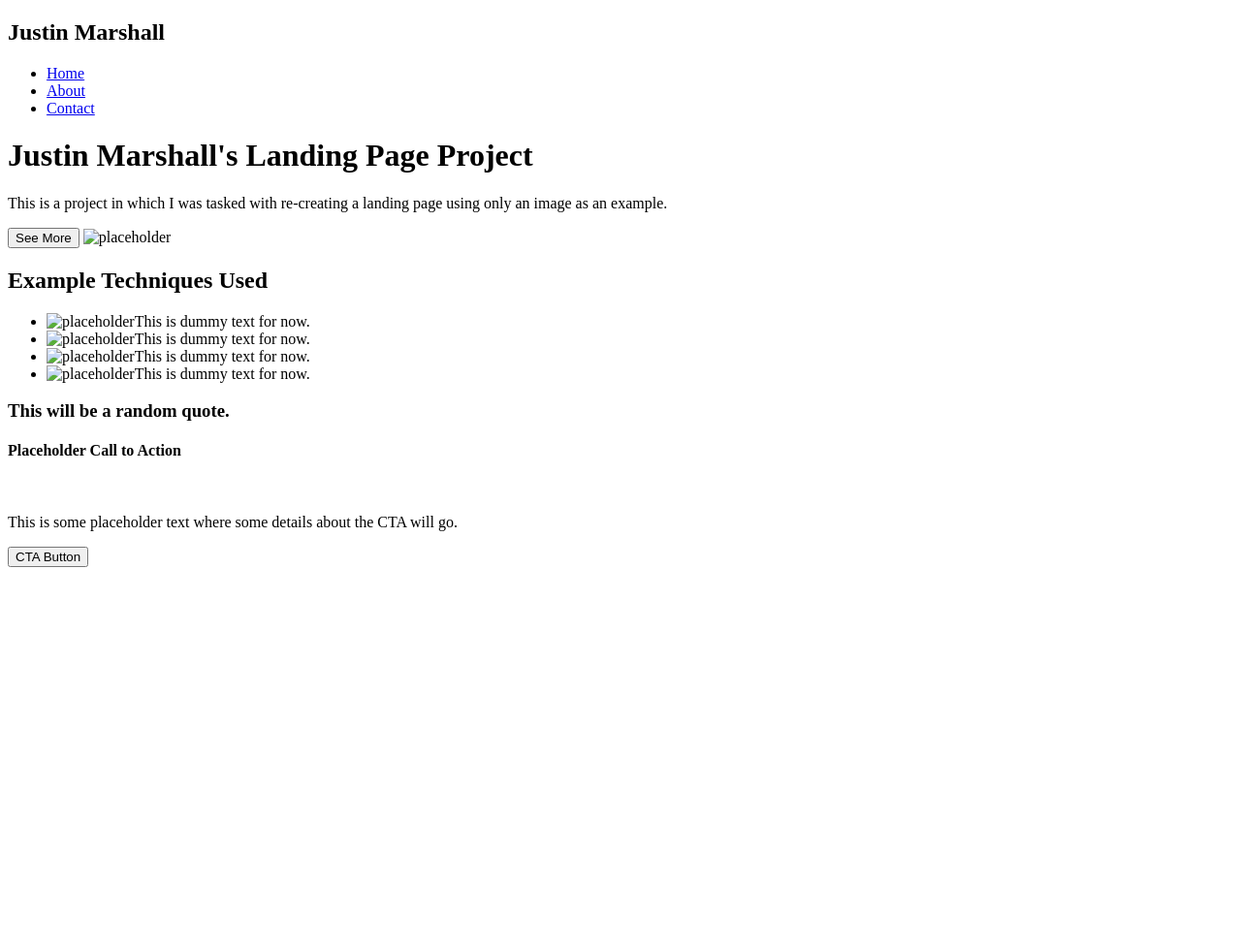
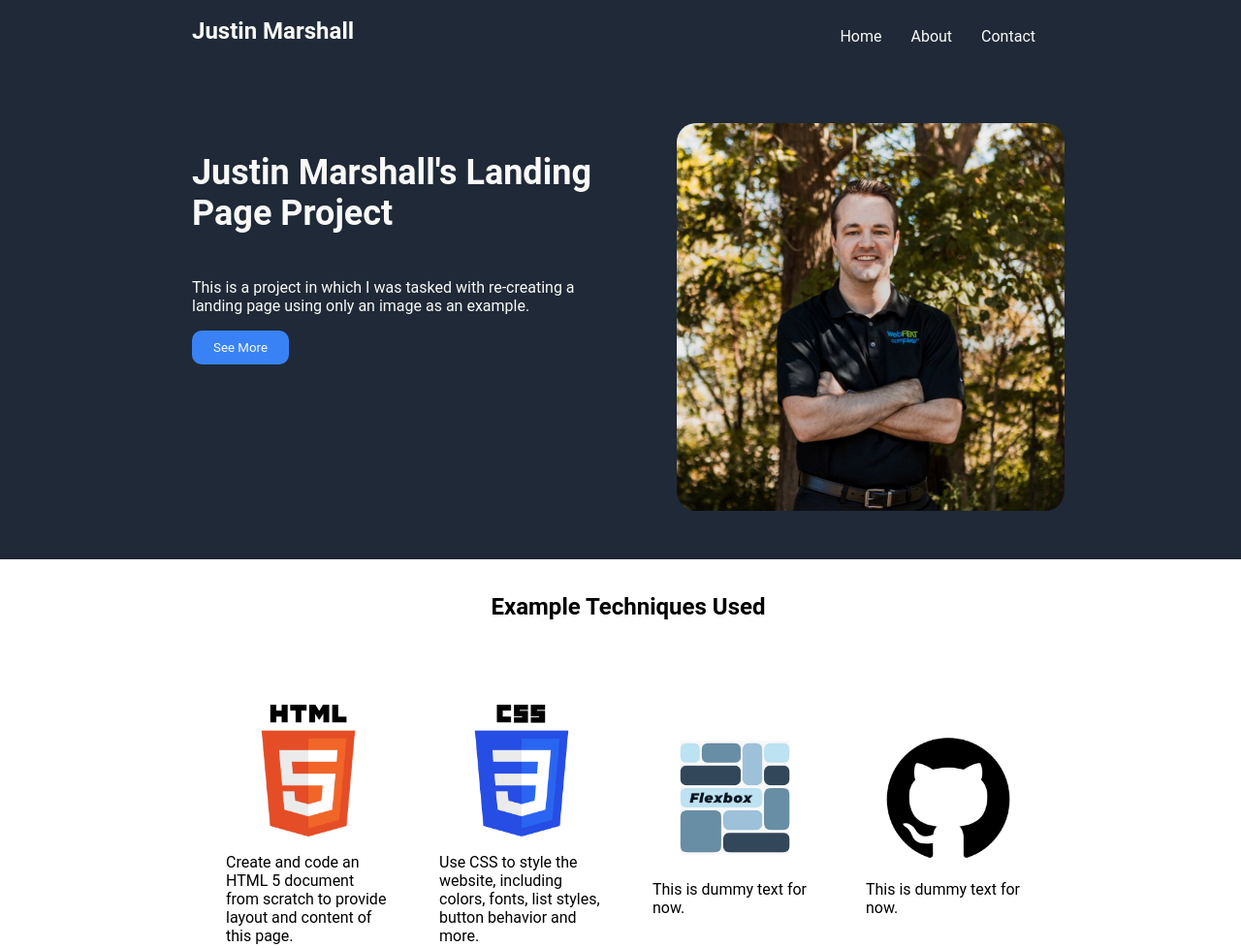
Before and after one commit to hellojustin1988/landing-page, a plain HTML site: page index.html in a window 1280 px wide. Shown: the top 978 px of the page at 97% size. Before the commit the page ends 800 px from the top, so only its background shows below. Drawn offline with Linux system fonts and the light colour scheme.

Commit message:
Position boxes and style techniques boxes

```diff
--- a/index.html
+++ b/index.html
@@ -2,11 +2,13 @@
 <html lang="en">
 <head>
     <meta charset="UTF-8">
+    <title>Justin Marshall Landing Page Project</title>
     <meta name="viewport" content="width=device-width, initial-scale=1.0">
-    <title>Justin Marshall Landing Page Project</title>
-    <link ref="stylhesheet" href="style.css">
+    <link rel="stylesheet" href="style.css">
 </head>
-<header class="container">
+
+<body>
+<header class="head-container">
     <nav class="navbar">
         <h1 class="header-logo">Justin Marshall</h1>
         <ul>
@@ -15,23 +17,25 @@
             <li><a href="#">Contact</a></li>
         </ul>
     </nav>
-    <div class="hero">
-        <h1 class="hero-text">Justin Marshall's Landing Page Project</h1>
-        <p>This is a project in which I was tasked with re-creating a landing page
-            using only an image as an example.
-        </p>
-        <button class="hero">See More</button>
-        <img src="" alt="placeholder">
-    </div>
+
+    <section class="hero">
+        <div class="hero-text">
+            <h1>Justin Marshall's Landing Page Project</h1>
+            <p>This is a project in which I was tasked with re-creating a landing page
+                using only an image as an example.</p>
+            <button class="hero-button">See More</button>
+        </div>
+        <img class ="img" src="img/headshot.png" alt="placeholder">
+    </section>
 </header>
 
 <section class="boxes">
     <h2>Example Techniques Used</h2>
     <ul class="code-techniques">
-        <li><img src="#" alt="placeholder">This is dummy text for now.</li>
-        <li><img src="#" alt="placeholder">This is dummy text for now.</li>
-        <li><img src="#" alt="placeholder">This is dummy text for now.</li>
-        <li><img src="#" alt="placeholder">This is dummy text for now.</li>
+        <li><img src="img/html.png" alt="placeholder">Create and code an HTML 5 document from scratch to provide layout and content of this page.</li>
+        <li><img src="img/css.png" alt="placeholder">Use CSS to style the website, including colors, fonts, list styles, button behavior and more.</li>
+        <li><img src="img/flexbox.png" alt="placeholder">This is dummy text for now.</li>
+        <li><img src="img/github.png" alt="placeholder">This is dummy text for now.</li>
     </ul>
 </section>
 
@@ -45,7 +49,6 @@
     <p>This is some placeholder text where some details about the CTA will go.</p>
     <button class="cta">CTA Button</button>
 </section>
-<body>
 
 </body>
 </html>
--- a/style.css
+++ b/style.css
@@ -0,0 +1,89 @@
+* {
+    font-family: 'Roboto', sans-serif;
+}
+
+body {
+    width: 100%;
+}
+
+.head-container {
+    background: #1f2937;
+    color: #f9faf8;
+    margin: -10px;
+    padding-left: 200px;
+    padding-right: 200px;
+}
+
+.navbar {
+    display: flex;
+    justify-content: space-between;
+}
+
+.navbar ul {
+    display: flex;
+    align-items: center;
+    padding: 0px;
+    margin: 30px;
+    gap: 30px;
+    list-style-type: none;
+}
+
+.navbar a {
+    color: #f9faf8;
+    text-decoration: none;
+}
+
+.hero .hero-text {
+    display: flex;
+    flex: 1 1 0;
+    flex-direction: column;
+    margin-top: 50px;
+}
+
+.hero-text h1 {
+    font-size: 36px;
+}
+
+.hero {
+    display: flex;
+}
+
+.hero .img {
+    width: 400px;
+    height: auto;
+    margin: 50px 0px 50px 50px;
+    border-radius: 20px;
+}
+
+.hero-button {
+    background: #3882f6;
+    color: #f9faf8;
+    width: 100px;
+    padding: 10px;
+    border-radius: 10px;
+    border: 0px;
+}
+
+.code-techniques {
+    display: flex;
+    max-width: 100%;
+    justify-content: space-between;
+    align-items: center;
+    padding: 0px 200px;
+}
+
+.code-techniques li {
+    display: flex;
+    flex: 1;
+    margin: 25px;
+    flex-direction: column;
+    justify-content: space-between;
+    min-width: 0;
+}
+
+.boxes h2 {
+    display: flex;
+    justify-content: center;
+    align-items: center;
+    padding: 25px;
+}
```
Also changed, not shown: img/css.png (added), img/flexbox.png (added), img/github.png (added), img/headshot.png (added), img/html.png (added).
